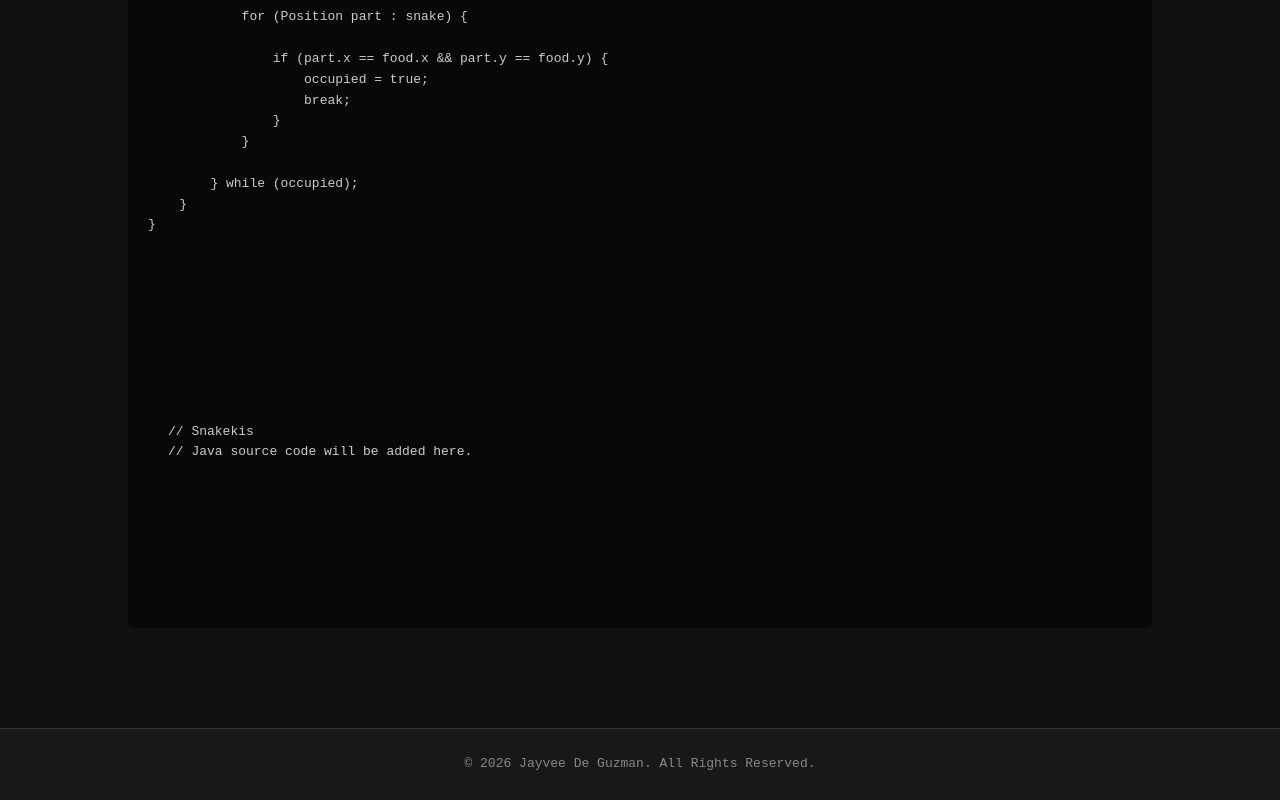
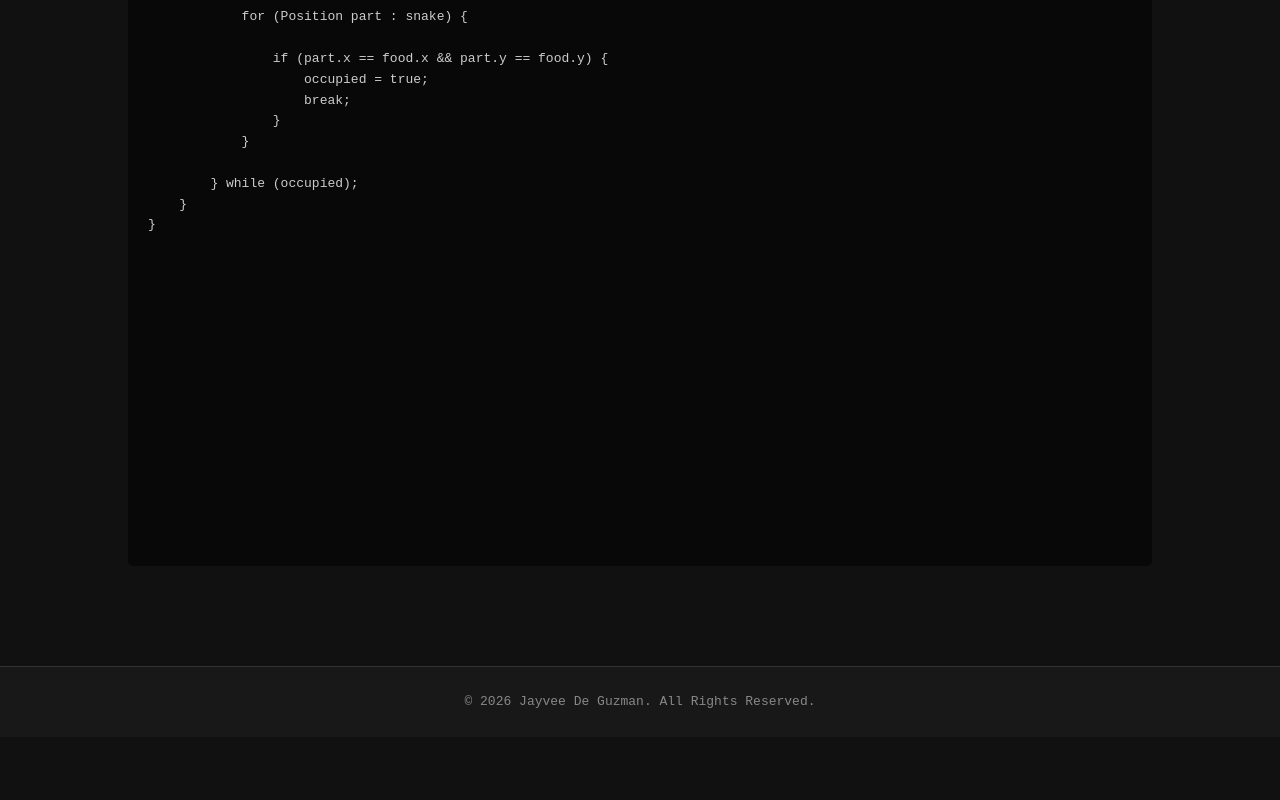
Before and after one commit to jayveerdeguzman-dot/HTML-and-CSS-by-Jayvee, a plain HTML site: page index.html in a window 1280 px wide. Shown: the part 9129-9929 px from the top of the page. After the commit the page ends 9866 px from the top, so only its background shows below. Drawn offline with Linux system fonts and the light colour scheme.

Commit message:
Update index.html

```diff
--- a/index.html
+++ b/index.html
@@ -472,9 +472,7 @@ public class Snakekis {
 
 
             <pre><code>
-// Snakekis
-// Java source code will be added here.
-            </code></pre>
+
 
         </div>
 
```
